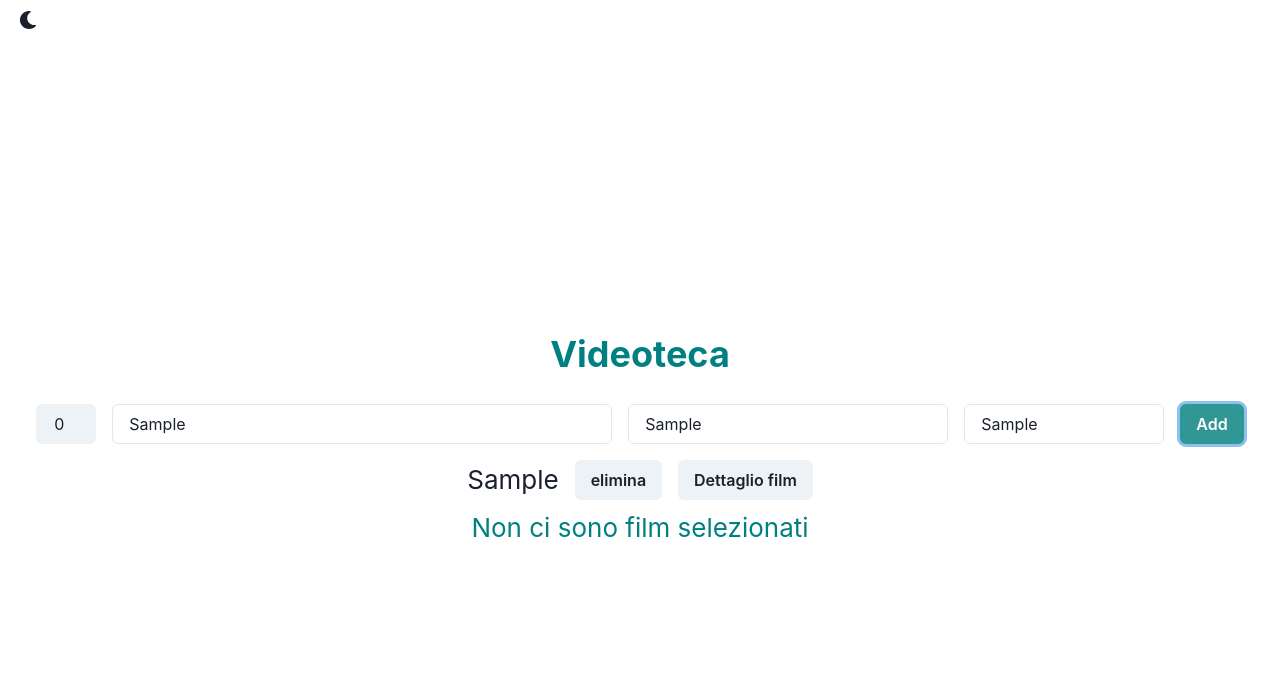
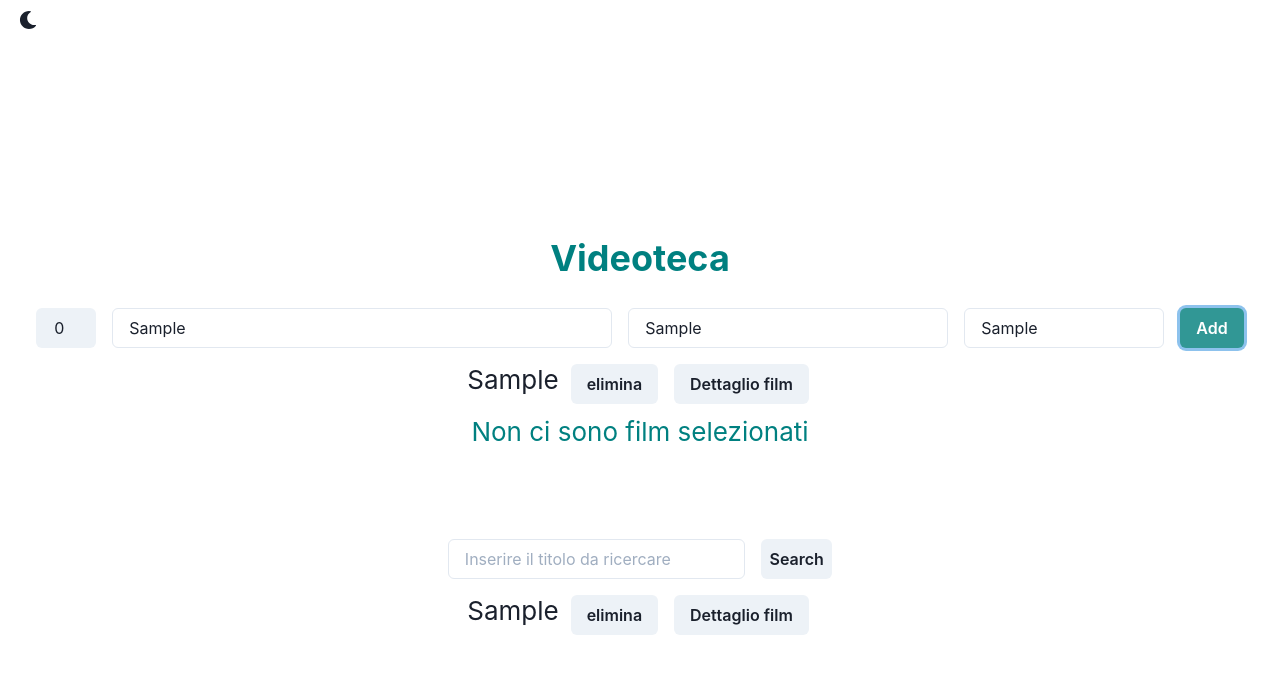
Before and after one commit to par1de/videoteca-redux-typescript, a React (Create React App) app: page / in a window 1280 px wide. Both pictures are taken after typing "Sample", "Sample", "Sample" into the empty fields and a click on the button "Add". Shown: the top 674 px of the page. Built offline with nearby package versions, Linux system fonts and the light colour scheme.

Commit message:
[wip] Film search implementation

```diff
--- a/src/features/components/Elenco.tsx
+++ b/src/features/components/Elenco.tsx
@@ -5,21 +5,22 @@ import { Flex, Button, Text } from "@chakra-ui/react";
 import { useDispatch } from "react-redux";
 import { Film } from "./Form";
 // import { TooltipFilm } from "./TooltipFilm";
+import { IArrayProps } from "./Videoteca";
 
-export const Elenco = () => {
+export const Elenco = (props: IArrayProps) => {
   const dispatch = useDispatch();
   const films = useSelector(selectFilm);
 
-  const handleClick = (film: Film) => {
-    dispatch(scegliFilm(film));
-  };
+  // const handleClick = (film: Film) => {
+  //   dispatch(scegliFilm(film));
+  // };
 
   return (
     <Flex direction="column">
       {films.map((film: Film, index: number) => {
         return (
           <Flex key={index}>
-            <Text m="2">{film.titleInput}</Text>
+            <Text m="1">{film.titleInput}</Text>
 
             {/* <Text>{film.subTitleInput}</Text>
             <Spacer />
--- a/src/features/components/Ricerca.tsx
+++ b/src/features/components/Ricerca.tsx
@@ -12,10 +12,42 @@ creare una nuova pagina per la ricerca
 partire a lavorare dal componente elenco
 */
 
-import React from "react"
-import { Flex, Text } from "@chakra-ui/react";
-
+import React from "react";
+import { Input, Text, Flex, Button, Spacer } from "@chakra-ui/react";
+import { Elenco } from "./Elenco";
+import { useSelector, useDispatch } from "react-redux";
+import { Film } from "./Form";
+import { wantedFilms, ricerca } from "./elencoSlice";
+import { useState } from "react";
 
 export const Ricerca = () => {
-    return <Text>Stoca</Text>
-}
+  const dispatch = useDispatch();
+  const films = useSelector(wantedFilms);
+  const [titleToResearch, setTitleToResearch] = useState("");
+
+  const handleChange = (e: any) => {
+    setTitleToResearch(e.target.value);
+  };
+
+  const handleClick = () => {
+    dispatch(ricerca(titleToResearch));
+  };
+
+  return (
+    <>
+      <Flex mt="20">
+        <Input
+          m="2"
+          placeholder="Inserire il titolo da ricercare"
+          name="titoloRicercato"
+          onChange={handleChange}
+        ></Input>
+        <Button m="2" onClick={handleClick}>
+          Search
+        </Button>
+      </Flex>
+
+      <Elenco movies={films} />
+    </>
+  );
+};
--- a/src/features/components/Videoteca.tsx
+++ b/src/features/components/Videoteca.tsx
@@ -6,20 +6,29 @@ import { DettaglioFilm } from "./DettaglioFilm";
 import { detailFilm } from "./elencoSlice";
 import { useSelector } from "react-redux";
 import { Film } from "./Form";
+import { selectFilm } from "./elencoSlice";
+import { Ricerca } from "./Ricerca";
+
 
 export interface Iprops {
   movie: Film;
 }
 
+export interface IArrayProps {
+  movies: Array<Film>;
+}
+
 function Videoteca() {
+  const films = useSelector(selectFilm);
   const film = useSelector(detailFilm);
 
   return (
     <>
       <Header />
       <Form />
-      <Elenco />
+      <Elenco movies={films}/>
       <DettaglioFilm movie={film} />
+      <Ricerca />
     </>
   );
 }
--- a/src/features/components/elencoSlice.ts
+++ b/src/features/components/elencoSlice.ts
@@ -1,9 +1,11 @@
 import { Film } from './Form';
 import { RootState } from './../../app/store';
 import { createSlice } from "@reduxjs/toolkit";
+import { store } from "../../app/store";
 
 export interface VideotecaState {
   elencoFilm: Array<Film>;
+  wantedFilms: Array<Film>;
   filmSelezionato: Film;
   isSelected: boolean;
   status: 'idle' | 'loading' | 'failed';
@@ -11,6 +13,7 @@ export interface VideotecaState {
 
 const initialState: VideotecaState = {
   elencoFilm: [],
+  wantedFilms: [],
   filmSelezionato: {
     id: 0,
     titleInput: "",
@@ -42,10 +45,15 @@ export const elencoSlice = createSlice({
       state.filmSelezionato = action.payload;
       state.isSelected = true;
     },
+    ricerca: (state, action) => {
+      state.elencoFilm.map((film: Film, index: number) => {
+        if(film.titleInput === action.payload) state.wantedFilms.push(action.payload);
+      })
+    }
   },
 });
 
-export const { addFilm, removeFilm, scegliFilm } = elencoSlice.actions;
+export const { addFilm, removeFilm, scegliFilm, ricerca } = elencoSlice.actions;
 
 export const selectFilm = (state: RootState) => state.film.elencoFilm;
 
@@ -53,4 +61,6 @@ export const detailFilm = (state: RootState) => state.film.filmSelezionato;
 
 export const isSelected = (state: RootState) => state.film.isSelected;
 
+export const wantedFilms = (state: RootState) => state.film.wantedFilms;
+
 export default elencoSlice.reducer;
```
